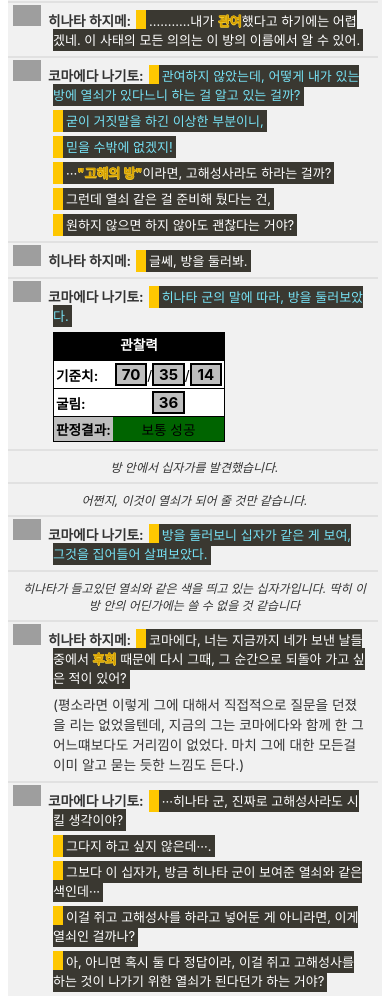
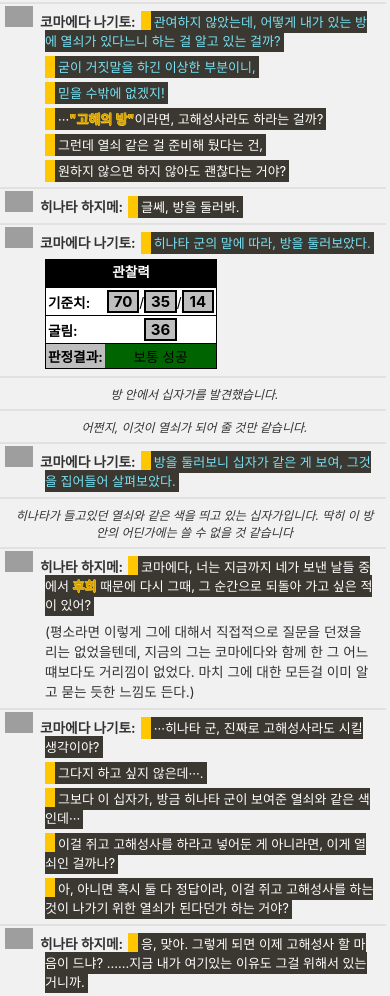
Before and after one commit to leta-dg/trpg-confession-room, a plain HTML site: page index.html in a window 390 px wide. Shown: the part 1553-2549 px from the top of the page. Drawn offline with Linux system fonts and the light colour scheme; grey boxes are pictures that could not be loaded.

Commit message:
Update HTML structure and styles for responsiveness

```diff
--- a/index.html
+++ b/index.html
@@ -2,8 +2,21 @@
 <html lang="en">
 <head>
     <meta charset="UTF-8">
+    <meta name="viewport" content="width=device-width, initial-scale=1.0">
     <title>[히코마] 고해의 방</title>
     <style>
+        html,
+        body {
+            margin: 0;
+            max-width: 100%;
+            overflow-x: hidden;
+        }
+
+        img,
+        table {
+            max-width: 100%;
+        }
+
         .style-01 {
             box-sizing: content-box;
         }
@@ -406,7 +419,8 @@
 
         .style-38 {
             max-width: 800px;
-            justify-self: center;
+            width: 100%;
+            margin: 0 auto;
         }
     </style>
 </head>
```
